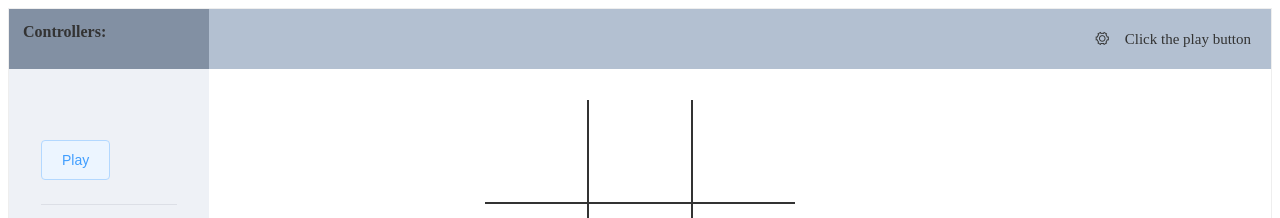
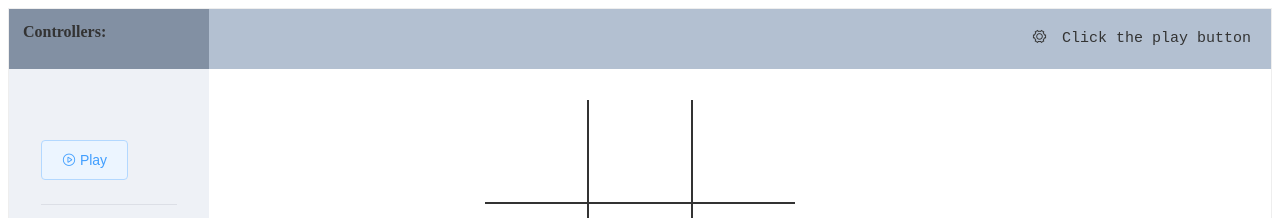
Before and after one commit to hasanuzzamanbe/tic-tac-toe, a Vue app: page / in a window 1280 px wide. Shown: the top 218 px of the page. Built offline with nearby package versions, Linux system fonts and the light colour scheme.

Commit message:
Dynamic Notification added

```diff
--- a/src/App.vue
+++ b/src/App.vue
@@ -8,9 +8,15 @@
 
                     <div style="margin:32px;">
                         <el-button @click="startGame" type="primary" plain>
-                            <span v-if="winState==''">Play</span>
-                            <span v-else-if="winState=='playing'">Playing....</span>
-                            <span v-else>Play again</span>
+                            <span v-if="winState==''">
+                                <i class="el-icon-video-play"></i> Play
+                            </span>
+                            <span v-else-if="winState=='playing'">
+                                <i class="el-icon-video-pause"></i> Playing...
+                            </span>
+                            <span v-else>
+                                <i class="el-icon-refresh-right"></i> Play again
+                            </span>
                         </el-button>
 
                         <el-divider></el-divider>
@@ -22,10 +28,13 @@
                 </el-aside>
 
                 <el-container>
-                    <el-header style="text-align: right; font-size: 15px; color:'green';">
+                    <el-header class="container-header">
                         <i class="el-icon-setting" style="margin-right: 15px"></i>
                         <span v-if="winState == ''">Click the play button</span>
-                        <span v-else :class="winState+'color'">You {{winState == 'playing' ? "are playing" : winState}} this game</span>
+                        <span
+                            v-else
+                            :class="winState+'color'"
+                        >You {{winState == 'playing' ? "are playing" : winState}} this game</span>
                     </el-header>
 
                     <el-main>
@@ -73,7 +82,6 @@
                             </div>
                         </el-dialog>
                         <el-dialog title="Game Over" :visible.sync="gameover" width="250px" center>
-                            <!-- <span>{{winState}}</span> -->
                             <img
                                 width="200"
                                 v-if="winState=='lose'"
@@ -113,7 +121,7 @@ export default {
             winState: "",
             cells: null,
             selectTag: false,
-            origBoard: [],
+            playingBoard: [],
             huPlayer: "O",
             aiPlayer: "X",
             winCases: [
@@ -130,7 +138,7 @@ export default {
     },
     methods: {
         startGame() {
-            this.origBoard = Array.from(Array(9).keys());
+            this.playingBoard = Array.from(Array(9).keys());
             this.disabled = false;
             this.selectTag = true;
             this.gameover = false;
@@ -144,14 +152,14 @@ export default {
             this.selectTag = false;
             this.huPlayer = sym;
             this.aiPlayer = sym === "O" ? "X" : "O";
-            this.origBoard = Array.from(Array(9).keys());
+            this.playingBoard = Array.from(Array(9).keys());
             if (this.aiPlayer === "X") {
                 this.turn(this.bestSpot(), this.aiPlayer);
             }
         },
         turnClick(square) {
             if (
-                typeof this.origBoard[square.target.id] == "number" &&
+                typeof this.playingBoard[square.target.id] == "number" &&
                 !this.disabled
             ) {
                 this.turn(square.target.id, this.huPlayer);
@@ -160,13 +168,13 @@ export default {
             }
         },
         turn(squareId, player) {
-            this.origBoard[squareId] = player;
+            this.playingBoard[squareId] = player;
             document.getElementById(squareId).innerText = player;
             let gameWon = this.checkWin(player);
             if (gameWon) this.gameOver(gameWon);
         },
         emptySquares() {
-            return this.origBoard.filter(s => typeof s == "number");
+            return this.playingBoard.filter(s => typeof s == "number");
         },
         bestSpot() {
             return this.emptySquares()[0];
@@ -181,9 +189,12 @@ export default {
         declareWinner(who) {
             this.gameover = true;
             this.winState = who;
+            setTimeout(() => {
+                this.gameover = false;
+            }, 2000);
         },
         checkWin(player) {
-            let plays = this.origBoard.reduce(
+            let plays = this.playingBoard.reduce(
                 (a, e, i) => (e === player ? a.concat(i) : a),
                 []
             );
@@ -308,15 +319,21 @@ table tr td:last-child {
     font-size: 5em;
 }
 .playingcolor {
-     color:rgb(6, 66, 114);
+    color: rgb(6, 66, 114);
 }
 .wincolor {
-    color:green;
+    color: green;
 }
 .losecolor {
-    color:rgb(233, 52, 6);
+    color: rgb(233, 52, 6);
 }
 .tiecolor {
-    color:rgb(124, 116, 5);
+    color: rgb(124, 116, 5);
+}
+.container-header {
+    text-align: right;
+    font-family: monospace;
+    font-size: 15px;
+    color: "green";
 }
 </style>
```
